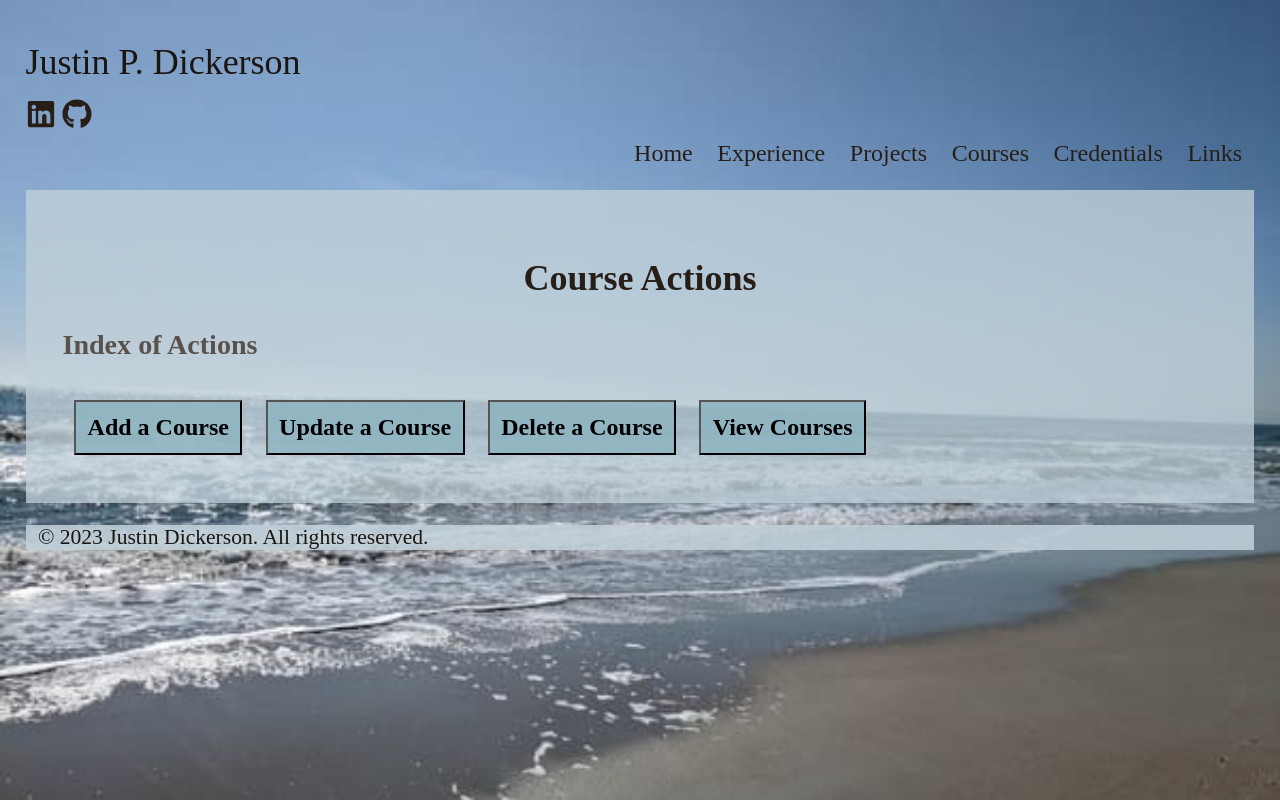
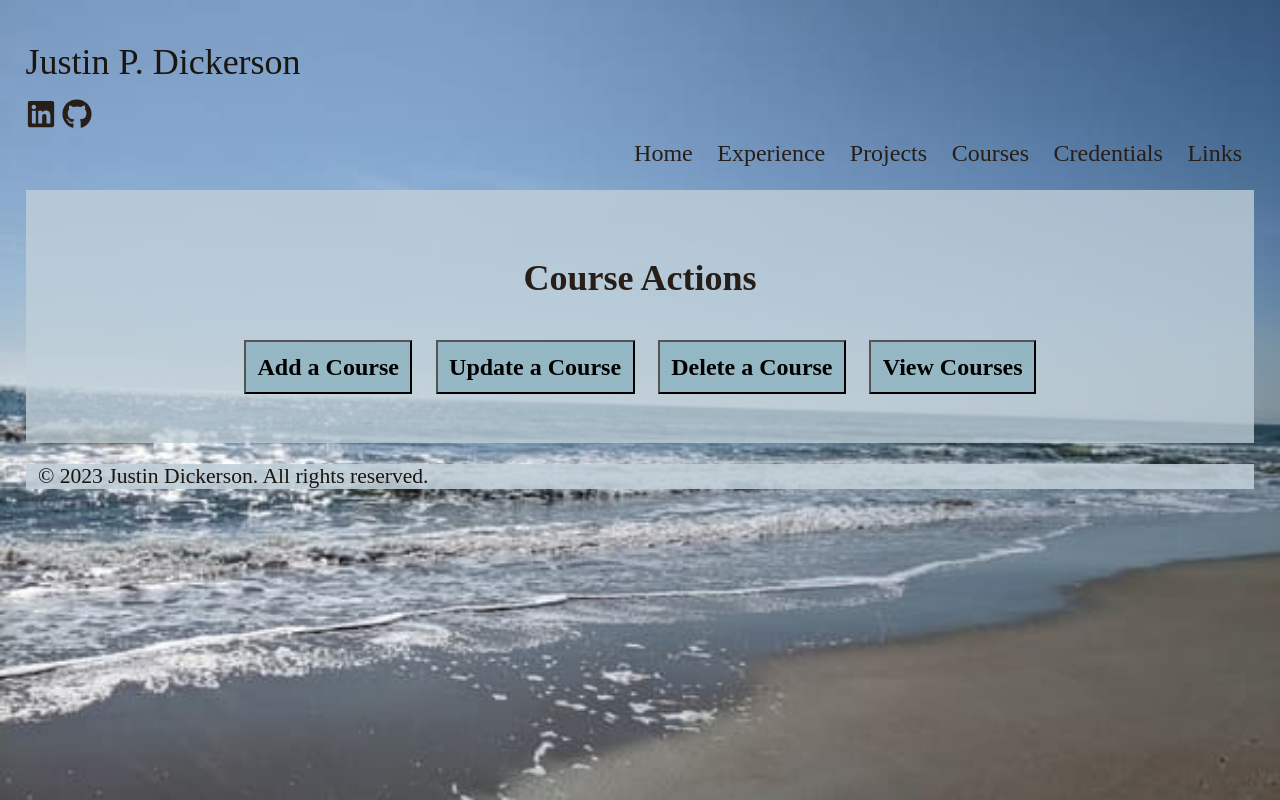
Before and after one commit to dj911ice/portfolio-mern-next, a Next.js app in the folder code/mpc/: page /course in a window 1280 px wide. Built offline with nearby package versions, Linux system fonts and the light colour scheme; a web font is replaced by a local one.

Commit message:
more css button work

```diff
--- a/code/mpc/src/pages/course/index.js
+++ b/code/mpc/src/pages/course/index.js
@@ -31,8 +31,8 @@ function CourseIndex(){
             <main>
                 <section>
                     <h2>Course Actions</h2>
-                    <h3>Index of Actions</h3>
-                    <div>
+                    {/*<h3>Index of Actions</h3>*/}
+                    <div className={"dashboard"}>
                         <button
                             onClick={addCourse} >Add a Course</button>
                         <button
--- a/code/mpc/src/pages/credential/index.js
+++ b/code/mpc/src/pages/credential/index.js
@@ -27,8 +27,8 @@ function CredentialIndex(){
             <main>
                 <section>
                     <h2>Credential Actions</h2>
-                    <span>Index of Actions</span>
-                    <div>
+                    {/*<span>Index of Actions</span>*/}
+                    <div className={"dashboard"}>
                         <button
                             onClick={addCredential} >Add a Credential</button>
                         <button
--- a/code/mpc/src/styles/globals.css
+++ b/code/mpc/src/styles/globals.css
@@ -503,6 +503,12 @@ select {
   margin-left: 5%;
 }
 
+.dashboard {
+  text-align: center;
+  max-block-size: fit-content;
+  border-radius: 10px;
+}
+
 div .resume {
   text-align: center;
 }
```
